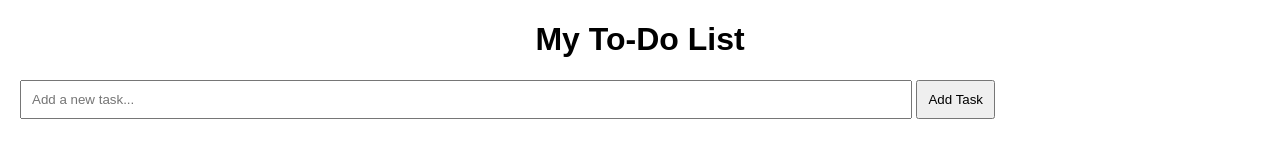
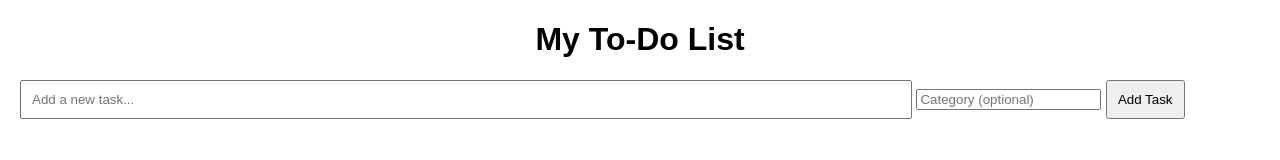
Before and after one commit to Nyamori2024/-Brainwave_Matrix_Intern_todo-list, a plain HTML site: page index.html in a window 1280 px wide. Drawn offline with Linux system fonts and the light colour scheme.

Commit message:
updated index.html by adding another input field

```diff
--- a/index.html
+++ b/index.html
@@ -9,6 +9,7 @@
 <body>
     <h1>My To-Do List</h1>
     <input type="text" id="taskInput" placeholder="Add a new task...">
+    <input type="text" id="categoryInput" placeholder="Category (optional)">
     <button id="addTaskButton">Add Task</button>
     <ul id="taskList"></ul>
     <script src="script.js"></script>
```
